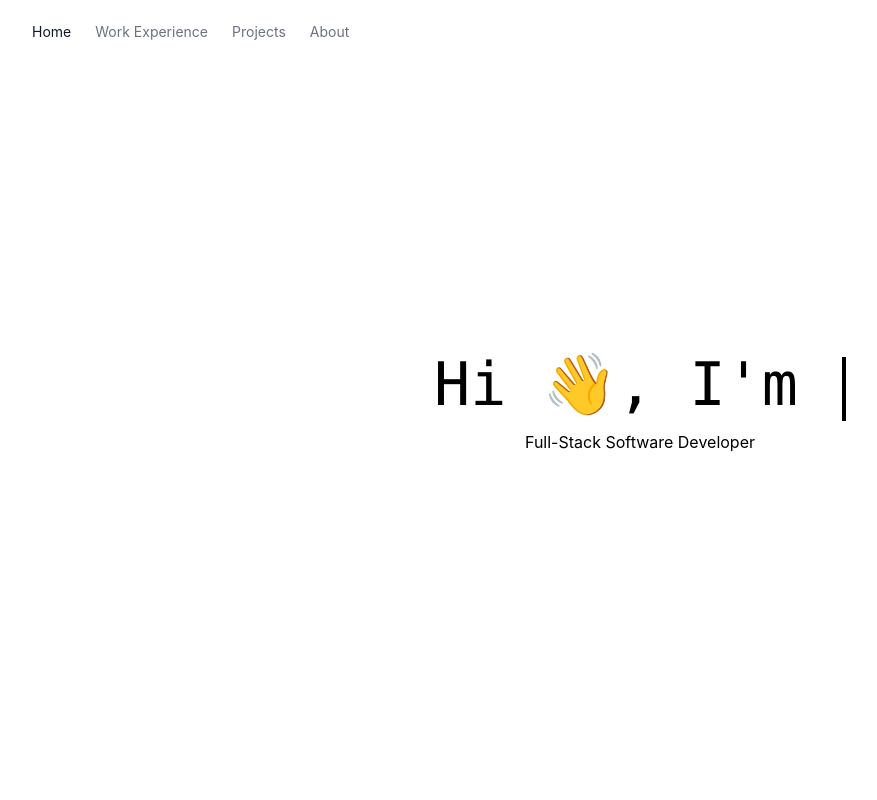
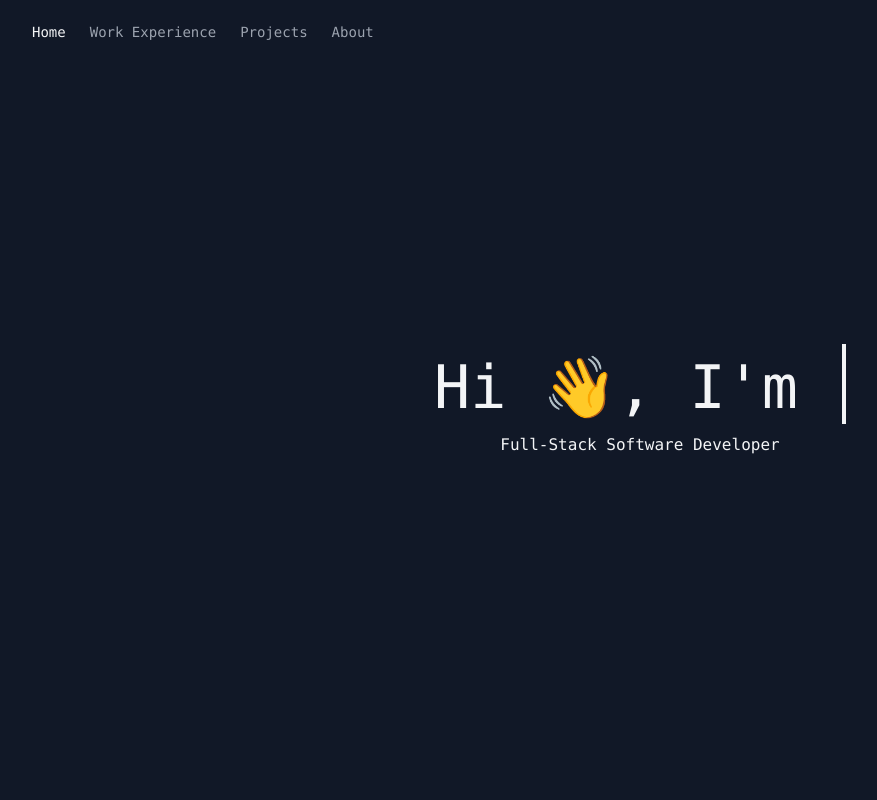
Before and after one commit to saeedahsan/saeedahsan.github.io, a React (Create React App) app: page / in a window 1280 px wide. Shown: the top 800 px of the page, without its empty margins (0-877 px from the left). Built offline with nearby package versions, Linux system fonts and the light colour scheme.

Commit message:
feat: change to dark background, fix bugs

```diff
--- a/src/App.tsx
+++ b/src/App.tsx
@@ -65,7 +65,7 @@ function App() {
       observerOptions,
     );
 
-    [HomeRef, ProjectsRef, AboutRef].forEach((ref) => {
+    [HomeRef, WorkExperienceRef, ProjectsRef, AboutRef].forEach((ref) => {
       if (ref.current) {
         observer.observe(ref.current);
       }
@@ -82,7 +82,7 @@ function App() {
   }, []);
 
   return (
-    <div>
+    <div className="font-mono bg-gray-900 text-gray-100 min-h-screen min-w-screen">
       <Navbar onNavClick={handleNavClick} currentLocation={currentLocation} />
       <div ref={HomeRef} id="Home">
         <Home />
--- a/src/components/Navbar/index.tsx
+++ b/src/components/Navbar/index.tsx
@@ -14,8 +14,8 @@ function Navbar(props: {
                     onClick={() => props.onNavClick("Home")}
                     className={
                       props.currentLocation === "/home"
-                        ? "text-gray-900 transition hover:text-gray-500/75"
-                        : "text-gray-500 transition hover:text-gray-500/75"
+                        ? "text-gray-100 transition hover:text-gray-500/75"
+                        : "text-gray-400 transition hover:text-gray-500/75"
                     }
                   >
                     Home
@@ -26,8 +26,8 @@ function Navbar(props: {
                     onClick={() => props.onNavClick("Work-Experience")}
                     className={
                       props.currentLocation === "/work-experience"
-                        ? "text-gray-900 transition hover:text-gray-500/75"
-                        : "text-gray-500 transition hover:text-gray-500/75"
+                        ? "text-gray-100 transition hover:text-gray-500/75"
+                        : "text-gray-400 transition hover:text-gray-500/75"
                     }
                   >
                     Work Experience
@@ -38,8 +38,8 @@ function Navbar(props: {
                     onClick={() => props.onNavClick("Projects")}
                     className={
                       props.currentLocation === "/projects"
-                        ? "text-gray-900 transition hover:text-gray-500/75"
-                        : "text-gray-500 transition hover:text-gray-500/75"
+                        ? "text-gray-100 transition hover:text-gray-500/75"
+                        : "text-gray-400 transition hover:text-gray-500/75"
                     }
                   >
                     Projects
@@ -50,8 +50,8 @@ function Navbar(props: {
                     onClick={() => props.onNavClick("About")}
                     className={
                       props.currentLocation === "/about"
-                        ? "text-gray-900 transition hover:text-gray-500/75"
-                        : "text-gray-500 transition hover:text-gray-500/75"
+                        ? "text-gray-100 transition hover:text-gray-500/75"
+                        : "text-gray-400 transition hover:text-gray-500/75"
                     }
                   >
                     About
--- a/src/pages/Home/index.tsx
+++ b/src/pages/Home/index.tsx
@@ -3,12 +3,12 @@ import "./styles.css";
 function Home() {
   return (
     <div className="flex flex-col items-center justify-center h-screen">
-      <h1 className="mb-1 font-mono text-4xl text-black-100 md:text-6xl">
+      <h1 className="mb-1 text-4xl md:text-6xl">
         Hi 👋, I'm <br className="block md:hidden" />
-        <span className="inline-flex h-20 pt-2 overflow-x-hidden animate-type group-hover:animate-type-reverse whitespace-nowrap text-brand-accent will-change-transform">
+        <span className="inline-flex h-20 pt-2 overflow-x-hidden animate-type group-hover:animate-type-reverse whitespace-nowrap will-change-transform">
           Ahsan Saeed
         </span>
-        <span className="box-border inline-block w-1 h-10 ml-2 -mb-2 bg-black md:-mb-4 md:h-16 animate-cursor will-change-transform"></span>
+        <span className="box-border inline-block w-1 h-10 ml-2 -mb-2 bg-gray-100 md:-mb-4 md:h-20 animate-cursor will-change-transform"></span>
       </h1>
       <p>Full-Stack Software Developer</p>
     </div>
```
